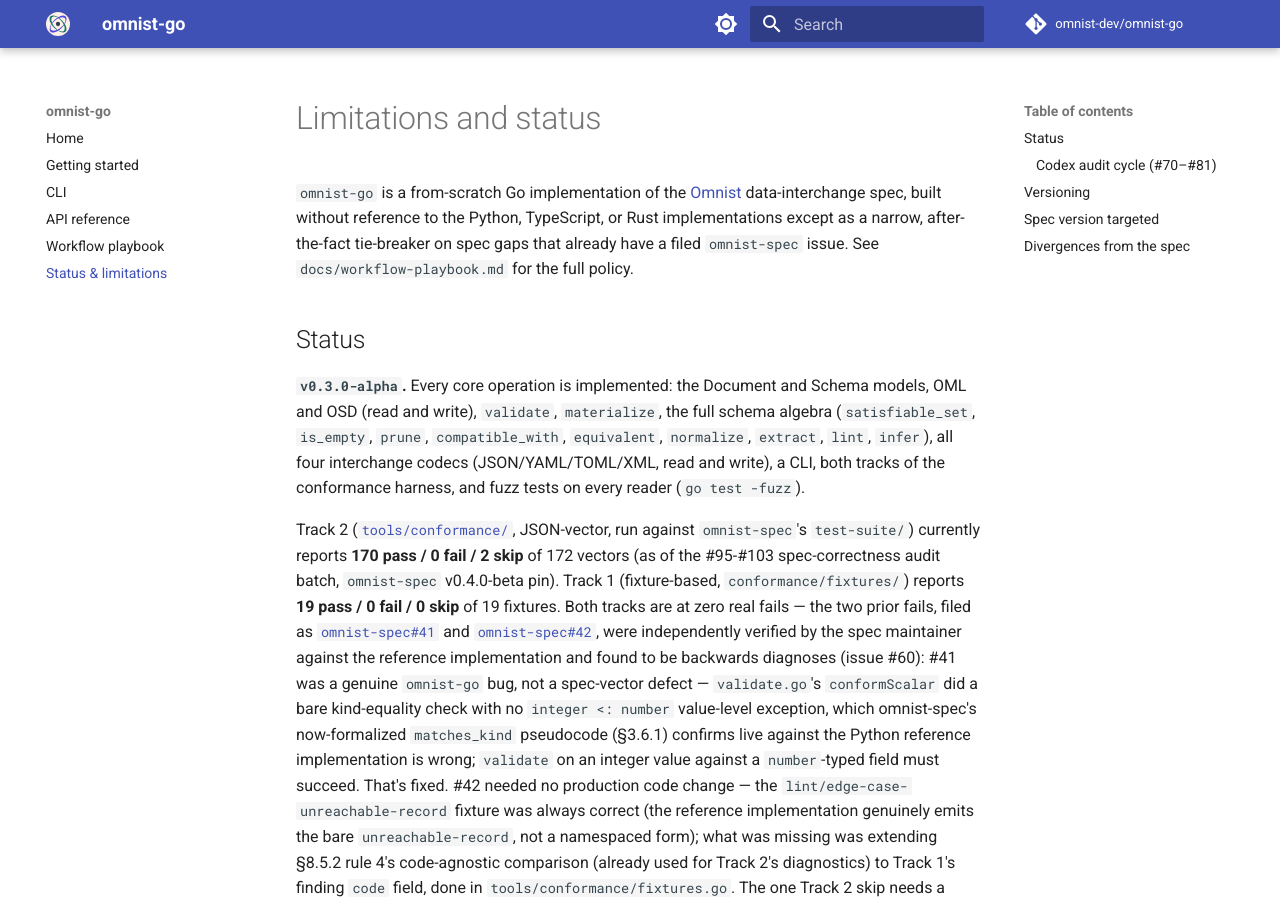
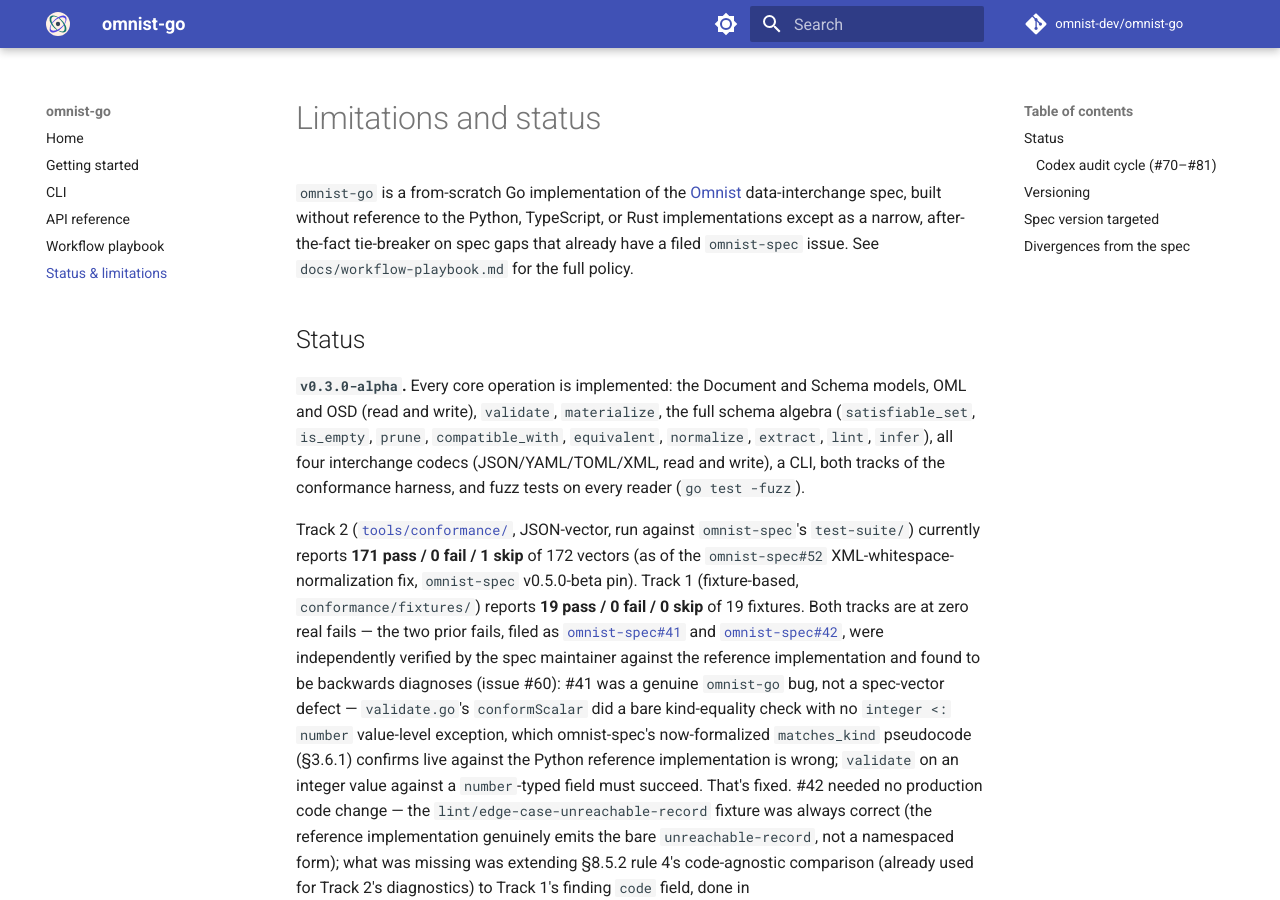
Before and after one commit to omnist-dev/omnist-go, an MkDocs documentation site: the page built from docs/limitations.md, in a window 1280 px wide and 900 px high. Built offline with MkDocs 1.6.1 and Material for MkDocs 9.7.7, drawn with Linux system fonts in a browser that asks for light colours; comment, search, counter and statistics services are not loaded.

Commit message:
Refresh stale Track 2 conformance count in limitations.md
170/0/2 was stale since the omnist-spec#52 fix (PR #110, this repo now
at Track 2 171/0/1) -- missed when that PR updated the Spec version
targeted section but not this earlier paragraph.

```diff
--- a/docs/limitations.md
+++ b/docs/limitations.md
@@ -17,8 +17,8 @@ conformance harness, and fuzz tests on every reader (`go test -fuzz`).
 
 Track 2 ([`tools/conformance/`](https://github.com/omnist-dev/omnist-go/tree/main/tools/conformance),
 JSON-vector, run against `omnist-spec`'s `test-suite/`) currently reports
-**170 pass / 0 fail / 2 skip** of 172 vectors (as of the #95-#103
-spec-correctness audit batch, `omnist-spec` v0.4.0-beta pin). Track 1
+**171 pass / 0 fail / 1 skip** of 172 vectors (as of the `omnist-spec#52`
+XML-whitespace-normalization fix, `omnist-spec` v0.5.0-beta pin). Track 1
 (fixture-based, `conformance/fixtures/`) reports **19 pass / 0 fail / 0
 skip** of 19 fixtures. Both tracks are at zero real fails — the two prior fails, filed
 as [`omnist-spec#41`](https://github.com/omnist-dev/omnist-spec/issues/41)
```
